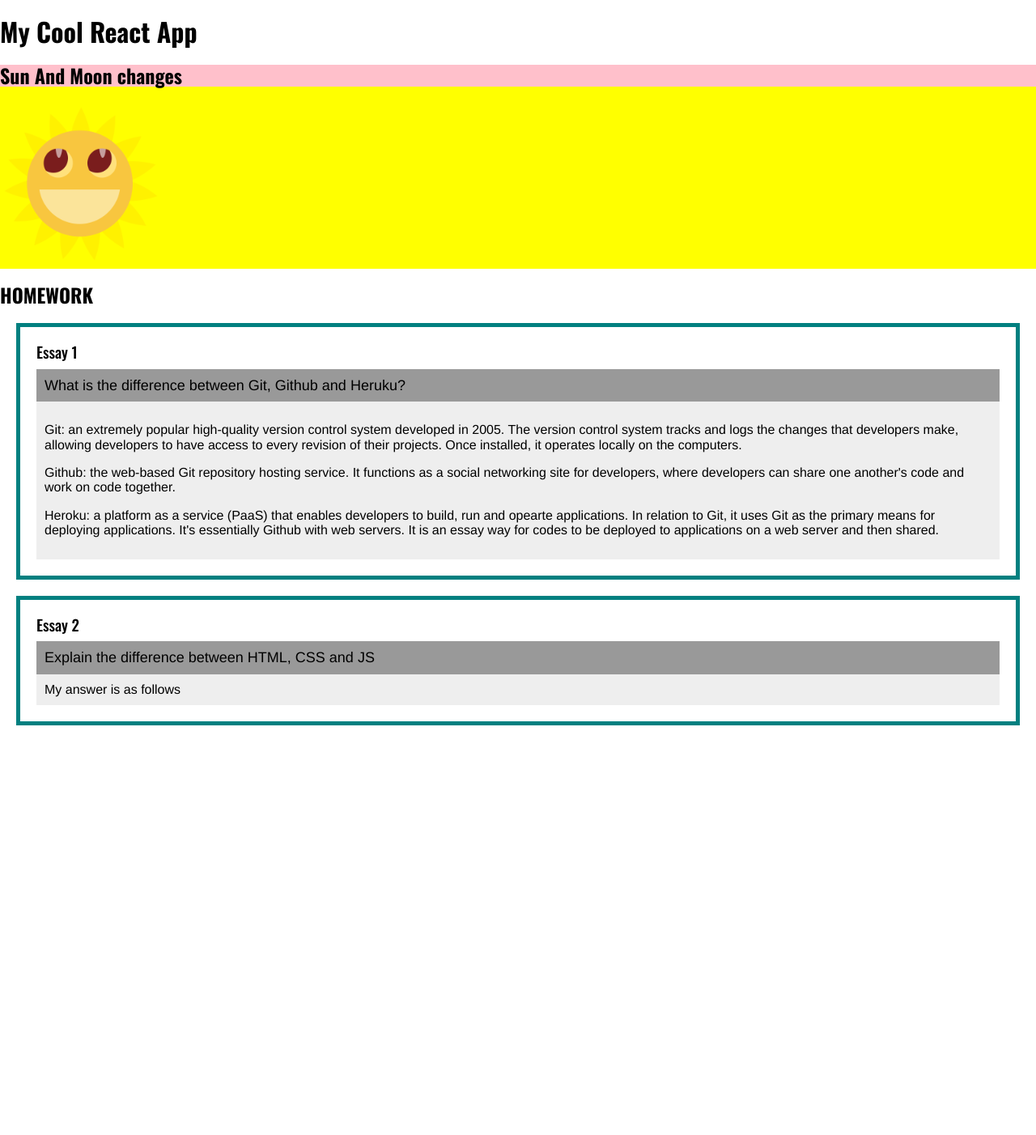
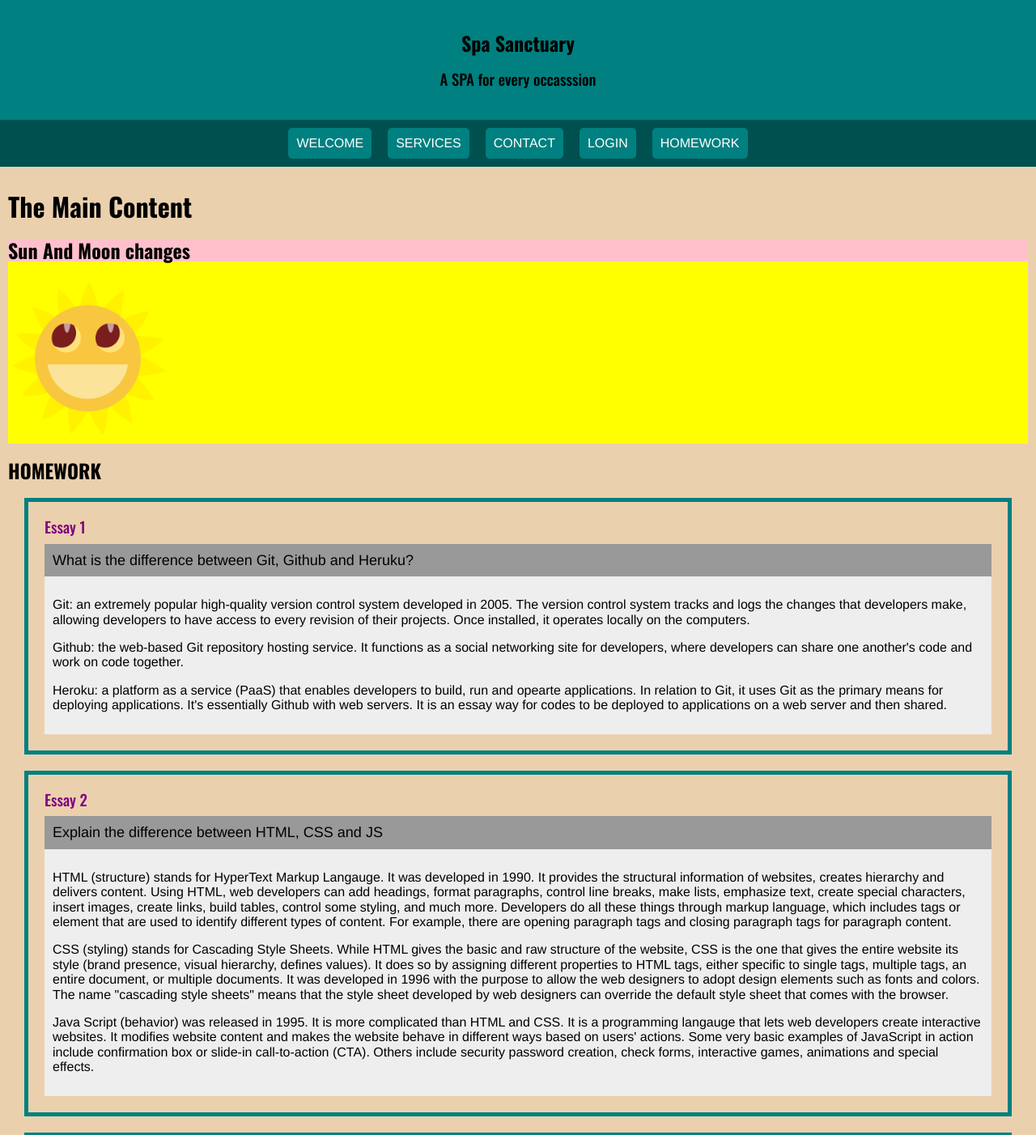
Before and after one commit to aaliyahshen/uclax_web1_aaliyah, a React (Create React App) app: page /homework in a window 1280 px wide. Shown: the top 1402 px of the page at 81% size. Before the commit the page ends 916 px from the top, so only its background shows below. Built offline with nearby package versions, Linux system fonts and the light colour scheme.

Commit message:
Building Layout Components

```diff
--- a/src/React/App.jsx
+++ b/src/React/App.jsx
@@ -1,13 +1,18 @@
 import React from 'react';
-import SunAndMoon from './SunAndMoon/SunAndMoon.jsx';
-import Homework from './Homework/Homework.jsx';
+
+import Header from './Layout/Header.jsx';
+import Nav from './Layout/Nav.jsx';
+import Main from './Layout/Main.jsx';
+import Footer from './Layout/Footer.jsx';
+
 
 const App = () => {
     return (
         <div>
-            <h1>My Cool React App</h1>
-            <SunAndMoon />
-            <Homework />
+            <Header />
+            <Nav />
+            <Main />
+            <Footer />
         </div>
     );
 }
--- a/src/React/Homework/Essay.jsx
+++ b/src/React/Homework/Essay.jsx
@@ -18,7 +18,7 @@ const EssayStyled = styled.div`
     border: solid 5px teal;
     margin: 20px;
 
-    h3 { margin: 0px 0px 10px; }
+    h3 { margin: 0px 0px 10px; color: purple; }
 
     .question {
         font-size: 18px;
--- a/src/React/Homework/Homework.jsx
+++ b/src/React/Homework/Homework.jsx
@@ -27,7 +27,23 @@ const Homework = () => {
             number={ 2 }
             question='Explain the difference between HTML, CSS and JS'
         >
-            My answer is as follows
+            <p>
+            HTML (structure) stands for HyperText Markup Langauge. It was developed in 1990. It provides the structural information of websites, creates hierarchy and delivers content. Using HTML, web developers can add headings, format paragraphs, control line breaks, make lists, emphasize text, create special characters, insert images, create links, build tables, control some styling, and much more.
+            Developers do all these things through markup language, which includes tags or element that are used to identify different types of content. For example, there are opening paragraph tags and closing paragraph tags for  paragraph content.
+            </p>
+            <p>
+            CSS (styling) stands for Cascading Style Sheets. While HTML gives the basic and raw structure of the website, CSS is the one that gives the entire website its style (brand presence, visual hierarchy, defines values). It does so by assigning different properties to HTML tags, either specific to single tags, multiple tags, an entire document, or multiple documents. It was developed in 1996 with the purpose to allow the web designers to adopt design elements such as fonts and colors. The name "cascading style sheets" means that the style sheet developed by web designers can override the default style sheet that comes with the browser.
+            </p>
+            <p>Java Script (behavior) was released in 1995. It is more complicated than HTML and CSS. It is a programming langauge that lets web developers create interactive websites. It modifies website content and makes the website behave in different ways based on users' actions. Some very basic examples of JavaScript in action include confirmation box or slide-in call-to-action (CTA). Others include security password creation, check forms, interactive games, animations and special effects.
+            </p>
+        </Essay>
+        <Essay
+            number={ 3 }
+            question='What are Single Page Apps (SPAs)? How do they differ from traditional multi-page Web Sites?'
+        >
+            <p>
+            my answers are as follows
+            </p>
         </Essay>
     </div>
     );
--- /dev/null
+++ b/src/React/Layout/Footer.jsx
@@ -0,0 +1,15 @@
+import React from 'react';
+import styled from 'styled-components';
+
+const Footer = () => {
+    return <FooterStyled>Spa Sanctuary &copy; 2021</FooterStyled>
+}
+
+export default Footer;
+
+const FooterStyled = styled.footer`
+    background-color: #005050;
+    color: white;
+    padding: 10px;
+    text-align: center;
+`;
--- /dev/null
+++ b/src/React/Layout/Header.jsx
@@ -0,0 +1,19 @@
+import React from 'react';
+import styled from 'styled-components';
+
+const Header = () => {
+    return (
+        <HeaderStyled>
+            <h2>Spa Sanctuary </h2>
+            <h3>A SPA for every occasssion</h3>
+        </HeaderStyled>
+    )
+}
+
+export default Header;
+
+const HeaderStyled = styled.header`
+    background-color: teal;
+    padding: 20px;
+    text-align: center;
+`;
--- /dev/null
+++ b/src/React/Layout/Main.jsx
@@ -0,0 +1,22 @@
+import React from 'react';
+import styled from 'styled-components';
+
+import Homework from '../Homework/Homework.jsx';
+import SunAndMoon from '../SunAndMoon/SunAndMoon.jsx';
+
+const Main = () => {
+    return (
+        <MainStyled>
+                <h1>The Main Content</h1>
+                <SunAndMoon />
+                <Homework />
+        </MainStyled>
+    )
+}
+
+export default Main;
+
+const MainStyled = styled.main`
+    background-color: #ebd0ae;
+    padding: 10px;
+`;
--- /dev/null
+++ b/src/React/Layout/Nav.jsx
@@ -0,0 +1,42 @@
+import React from 'react';
+import styled from 'styled-components'
+
+const Nav = () => {
+    return (
+         <NavStyled>
+            <a href="/">Welcome</a>
+            <a href="/services">Services</a>
+            <a href="/contact">Contact</a>
+            <a href="/login">Login</a>
+            <a href="/homework">Homework</a>
+        </NavStyled>
+    )
+}
+
+export default Nav;
+
+const NavStyled = styled.nav`
+    background-color: #005050;
+    color: white;
+    padding: 10px;
+    text-align: center;
+
+    a {
+        display: inline-block;
+        background-color: teal;
+        color: white;
+        padding: 10px;
+        border-radius: 5px;
+        margin: 0px 10px;
+
+        text-decoration: none;
+        text-transform: uppercase;
+
+        &:hover {
+            color: teal;
+            background-color: white;
+        }
+
+
+    }
+`;
```
